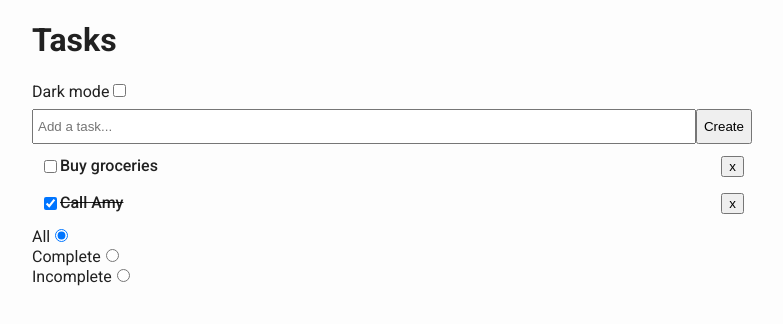
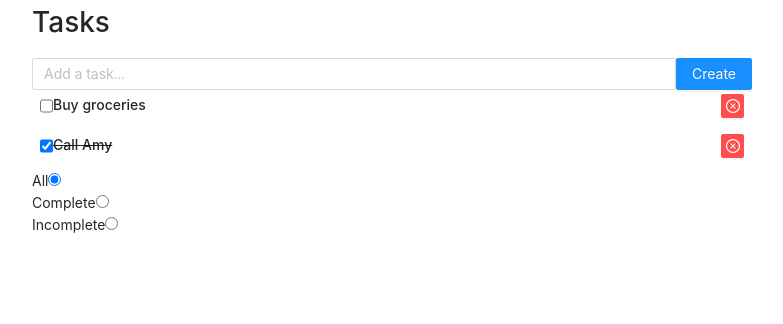
Before and after one commit to matobeno1/simple-todo-app, a React (Create React App) app: page / in a window 1280 px wide. Shown: the top 324 px of the page, without its empty margins (248-1031 px from the left). Built offline with nearby package versions, Linux system fonts and the light colour scheme.

Commit message:
Adding antd inputs, buttons...

```diff
--- a/src/App.tsx
+++ b/src/App.tsx
@@ -2,13 +2,12 @@ import React, { FunctionComponent } from "react";
 import { TodosList } from "./components/TodosList";
 import { TodoTitleInput } from "./components/TodoTitleInput";
 import { TodosFilter } from "./components/TodosFilter";
-import { ThemeSwitcherComponent } from "./components/ThemeSwitcherComponent";
 import classes from "./App.module.scss";
+import "antd/dist/antd.css";
 
 const App: FunctionComponent = () => (
 	<div className={classes.root}>
 		<h1>Tasks</h1>
-		<ThemeSwitcherComponent />
 		<TodoTitleInput />
 		<TodosList />
 		<TodosFilter />
--- a/src/components/ThemeSwitcherComponent/ThemeSwitcherComponent.tsx
+++ /dev/null
@@ -1,18 +0,0 @@
-import React, { FunctionComponent, useEffect, useState } from "react";
-
-export const ThemeSwitcherComponent: FunctionComponent = () => {
-	const [isDark, setIsDark] = useState(false);
-	useEffect(() => {
-		document.documentElement.setAttribute("data-theme", isDark ? "dark" : "");
-	}, [isDark]);
-	return (
-		<div>
-			Dark mode
-			<input
-				type="checkbox"
-				checked={isDark}
-				onChange={() => setIsDark((isDark) => !isDark)}
-			/>
-		</div>
-	);
-};
--- a/src/components/ThemeSwitcherComponent/index.ts
+++ /dev/null
@@ -1 +0,0 @@
-export { ThemeSwitcherComponent } from "./ThemeSwitcherComponent";
--- a/src/components/TodoComponent/TodoComponent.tsx
+++ b/src/components/TodoComponent/TodoComponent.tsx
@@ -7,6 +7,9 @@ import React, {
 	useRef,
 	useState
 } from "react";
+import { Button } from "antd";
+import { CloseCircleOutlined } from "@ant-design/icons";
+
 import classes from "./TodoComponent.module.scss";
 import classNames from "classnames";
 
@@ -110,7 +113,13 @@ export const TodoComponent: FunctionComponent<TodoComponentProps> = ({
 					</span>
 				)}
 			</div>
-			<button className={classes.closeButton} onClick={onDelete}>x</button>
+			<Button
+				type="primary"
+				size={"small"}
+				danger
+				className={classes.closeButton}
+				icon={<CloseCircleOutlined />}
+			/>
 		</div>
 	);
 };
--- a/src/components/TodoTitleInputComponent/TodoTitleInputComponent.module.scss
+++ b/src/components/TodoTitleInputComponent/TodoTitleInputComponent.module.scss
@@ -1,9 +1,6 @@
 .root {
     display: flex;
-    margin: .5rem 0;
 }
 
 .input {
-    width: 100%;
-    padding: .5rem .25rem;
 }
--- a/src/components/TodoTitleInputComponent/TodoTitleInputComponent.tsx
+++ b/src/components/TodoTitleInputComponent/TodoTitleInputComponent.tsx
@@ -1,4 +1,5 @@
 import React, { FunctionComponent, ChangeEventHandler, KeyboardEventHandler, useRef } from "react";
+import { Input, Button } from "antd";
 
 import classes from "./TodoTitleInputComponent.module.scss";
 
@@ -13,7 +14,7 @@ export const TodoTitleInputComponent: FunctionComponent<TodoTitleInputComponentP
 	onChange,
 	onSubmit,
 }) => {
-	const ref = useRef<HTMLInputElement>(null);
+	const ref = useRef<Input>(null);
 	const handleChange: ChangeEventHandler<HTMLInputElement> = (e) => {
 		onChange(e.target.value);
 	};
@@ -29,7 +30,7 @@ export const TodoTitleInputComponent: FunctionComponent<TodoTitleInputComponentP
 
 	return (
 		<div className={classes.root}>
-			<input
+			<Input
 				type="text"
 				placeholder={"Add a task..."}
 				className={classes.input}
@@ -39,7 +40,7 @@ export const TodoTitleInputComponent: FunctionComponent<TodoTitleInputComponentP
 				onKeyPress={handleKeyPress}
 				onChange={handleChange}
 			/>
-			<button onClick={handleSubmit}>Create</button>
+			<Button type="primary" onClick={handleSubmit}>Create</Button>
 		</div>
 	);
 };
--- a/src/globals.scss
+++ b/src/globals.scss
@@ -1,19 +1,3 @@
-:root {
-  --primary-color: #EE5370;
-  --secondary-color: #061B51;
-  --typography-color: rgba(0, 0, 0, 0.87);
-  --bg-color: #FDFDFD;
-  --border-color: #000;
-}
-
-[data-theme="dark"] {
-  --primary-color: #9A97F3;
-  --secondary-color: #818cab;
-  --typography-color: #fff;
-  --bg-color: #121212;
-  --border-color: #3C424A;
-}
-
 html {
   font-family: 'Roboto', sans-serif;
   color: var(--typography-color);
```
